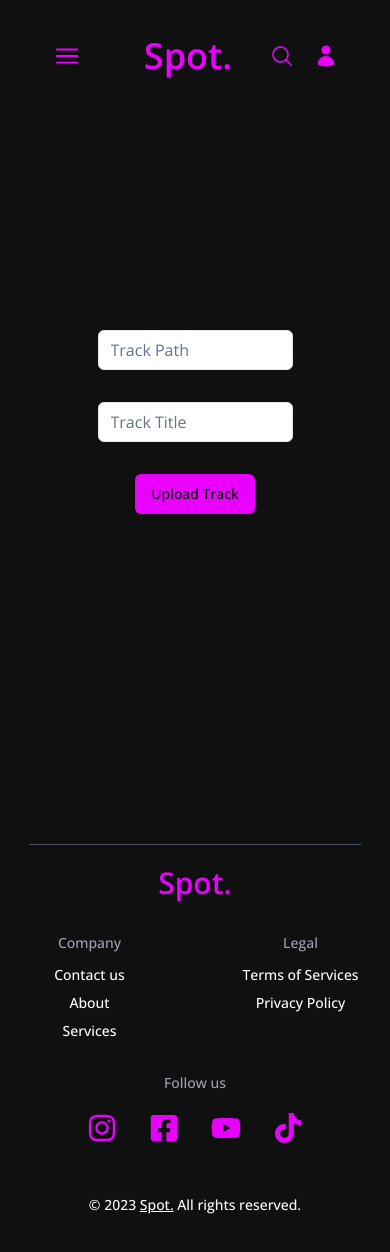
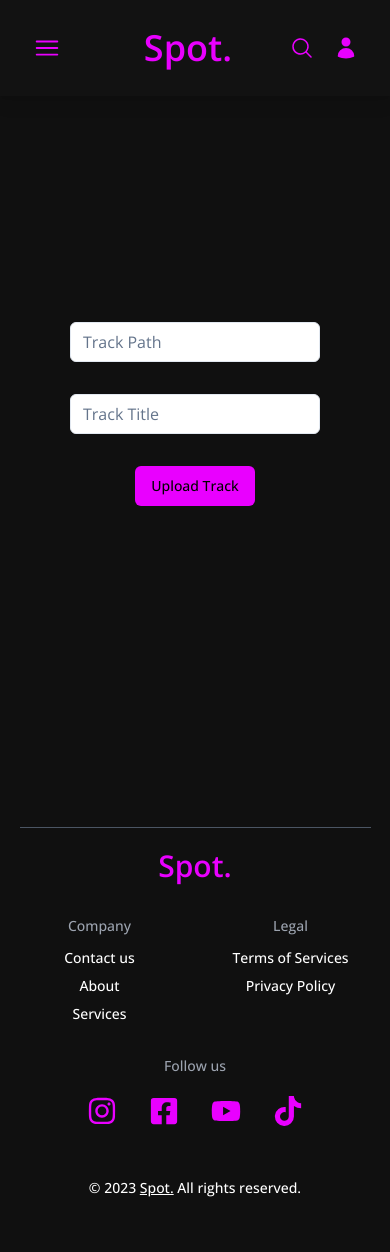
Before and after one commit to shaharyair/Spot-Frontend, a Next.js app: page /add-track in a window 390 px wide. Shown: the top 1252 px of the page. Built offline with nearby package versions, Linux system fonts and the light colour scheme.

Commit message:
fix: styling and responsive layout

```diff
--- a/app/add-track/page.js
+++ b/app/add-track/page.js
@@ -57,14 +57,14 @@ function Page() {
 
   return (
     <>
-      <div className='h-screen -mt-28 flex justify-center items-center'>
+      <div className='container h-[98vh] min-h-[650px] flex justify-center items-center p-2'>
         <form
-          className='flex flex-col justify-center items-center gap-8 text-center m-5'
+          className='flex flex-col justify-center items-center gap-8 text-center'
           onSubmit={handleUpload}
         >
           <Input
             // className='w-[50vw] max-w-[300px] min-w-[150px]'
-            className='w-[50vw] max-w-[300px] min-w-[150px] text-md lg:text-lg'
+            className='w-[50vw] max-w-[300px] min-w-[250px] text-md lg:text-lg'
             id='Track'
             // type='file'
             type='text'
@@ -74,7 +74,7 @@ function Page() {
             required
           />
           <Input
-            className='w-[50vw] max-w-[300px] min-w-[150px] text-md lg:text-lg'
+            className='w-[50vw] max-w-[300px] min-w-[250px] text-md lg:text-lg'
             type='text'
             value={songTitle}
             onChange={handleTitleChange}
--- a/app/delete-track/page.js
+++ b/app/delete-track/page.js
@@ -33,13 +33,13 @@ function Page() {
 
   return (
     <>
-      <div className='h-screen -mt-28 flex justify-center items-center'>
+      <div className='container h-[98vh] min-h-[650px] flex justify-center items-center p-2'>
         <form
-          className='flex flex-col justify-center items-center gap-8 text-center m-5'
+          className='flex flex-col justify-center items-center gap-8 text-center'
           onSubmit={handleDelete}
         >
           <Input
-            className='w-[50vw] max-w-[300px] min-w-[150px] text-md lg:text-lg'
+            className='w-[50vw] max-w-[300px] min-w-[250px] text-md lg:text-lg'
             type='text'
             value={songTitle}
             onChange={handleTitleChange}
--- a/app/page.js
+++ b/app/page.js
@@ -1,8 +1,8 @@
 function Page() {
   return (
     <>
-      <div className='h-screen -mt-28 flex justify-center items-center'>
-        <div className='flex justify-center items-center gap-8 text-center m-5'>
+      <div className='container h-[98vh] min-h-[650px] flex justify-center items-center p-2'>
+        <div className='flex justify-center items-center gap-8 text-center'>
           <p className='text-white text-xl md:text-4xl'>
             We bring the <span className='text-pinklogo'>Spot.</span> To your
             music.
--- a/app/search/page.js
+++ b/app/search/page.js
@@ -41,7 +41,7 @@ function Page() {
 
   return (
     <>
-      <div className='h-screen -mt-28 flex justify-center items-center'>
+      <div className='container h-[98vh] min-h-[650px] flex justify-center items-center p-2'>
         <div className='flex flex-col justify-center items-center'>
           <h2 className='text-3xl lg:text-4xl text-white'>
             <span className='text-pinklogo'>Spot</span> your tracks.
--- a/app/tracks/page.js
+++ b/app/tracks/page.js
@@ -48,8 +48,8 @@ function Page() {
 
   return (
     <>
-      <div className='h-screen -mt-28 flex justify-center items-center'>
-        <div className='flex flex-col justify-center items-center gap-8 text-center m-5'>
+      <div className='container h-[98vh] min-h-[650px] flex justify-center items-center p-2'>
+        <div className='flex flex-col justify-center items-center gap-8 text-center'>
           {error && <ErrorMessage message={error} />}
           {loading ? <LoadingBar /> : <SongList songs={songs} />}
         </div>
--- a/components/footer.jsx
+++ b/components/footer.jsx
@@ -9,8 +9,8 @@ import {
 function Footer() {
   return (
     <footer className='pb-10'>
-      <hr className='border-gray-600 w-[85vw] lg:w-[95vw] mx-auto mb-5 lg:mb-8' />
-      <div className='container max-w-6xl p-0'>
+      <hr className='border-gray-600 w-[90vw] lg:w-[95vw] mx-auto mb-5 lg:mb-8' />
+      <div className='container max-w-6xl px-5'>
         <nav className='grid grid-cols-2 grid-rows-auto justify-center items-start text-center text-white font-medium text-sm gap-8 lg:text-base lg:grid-cols-3'>
           <Link
             href='/'
@@ -25,24 +25,27 @@ function Footer() {
               <h1 className=' text-gray-400 mb-1'>Company</h1>
             </li>
             <li>
-              <Link href='/'>
-                <p className='hover:text-pinklogo transition-colors duration-200'>
-                  Contact us
-                </p>
+              <Link
+                href='/'
+                className='hover:text-pinklogo transition-colors duration-200'
+              >
+                Contact us
               </Link>
             </li>
             <li>
-              <Link href='/'>
-                <p className='hover:text-pinklogo transition-colors duration-200'>
-                  About
-                </p>
+              <Link
+                href='/'
+                className='hover:text-pinklogo transition-colors duration-200'
+              >
+                About
               </Link>
             </li>
             <li>
-              <Link href='/'>
-                <p className='hover:text-pinklogo transition-colors duration-200'>
-                  Services
-                </p>
+              <Link
+                href='/'
+                className='hover:text-pinklogo transition-colors duration-200'
+              >
+                Services
               </Link>
             </li>
           </ul>
@@ -51,17 +54,19 @@ function Footer() {
               <h1 className=' text-gray-400 mb-1'>Legal</h1>
             </li>
             <li>
-              <Link href='/'>
-                <p className='hover:text-pinklogo transition-colors duration-200'>
-                  Terms of Services
-                </p>
+              <Link
+                href='/'
+                className='hover:text-pinklogo transition-colors duration-200'
+              >
+                Terms of Services
               </Link>
             </li>
             <li>
-              <Link href='/'>
-                <p className='hover:text-pinklogo transition-colors duration-200'>
-                  Privacy Policy
-                </p>
+              <Link
+                href='/'
+                className='hover:text-pinklogo transition-colors duration-200'
+              >
+                Privacy Policy
               </Link>
             </li>
           </ul>
--- a/components/loadingbar.jsx
+++ b/components/loadingbar.jsx
@@ -5,7 +5,7 @@ function LoadingBar() {
     <BarLoader
       color='#E900FF'
       cssOverride={{
-        width: "30vw",
+        width: "50vw",
         maxWidth: "350px",
         minWidth: "250px",
       }}
--- a/components/navbar.jsx
+++ b/components/navbar.jsx
@@ -55,8 +55,11 @@ function Navbar() {
 
   return (
     <>
-      <div className='sticky flex h-28 w-full items-center justify-center'>
-        <div className='container mx-5 flex items-center justify-between'>
+      <div
+        className='fixed top-0 left-0 flex h-24 w-full items-center justify-center bg-navbarBlack/90
+       drop-shadow-lg backdrop-blur-sm'
+      >
+        <div className='container flex items-center justify-between'>
           <div
             onClick={toggleMobileNavbar}
             className='cursor-pointer lg:hidden text-3xl text-pinklogo'
@@ -72,7 +75,7 @@ function Navbar() {
               openMobileNavbar
                 ? "left-1/4 md:left-1/2"
                 : "-left-3/4 md:-left-1/2"
-            } top-28 h-screen w-3/4 md:w-1/2 -translate-x-1/3 md:-translate-x-full transition-mobilenavbar lg:transition-none duration-500 bg-navbarBlack px-10 pt-10 lg:static lg:order-2 lg:mr-auto lg:h-auto lg:w-auto lg:translate-x-0 lg:bg-transparent lg:p-0`}
+            } top-24 h-screen w-3/4 md:w-1/2 -translate-x-1/3 md:-translate-x-full transition-mobilenavbar lg:transition-none duration-500 bg-navbarBlack2  px-10 pt-10 lg:static lg:order-2 lg:mr-auto lg:h-auto lg:w-auto lg:translate-x-0 lg:bg-transparent lg:p-0`}
           >
             <nav className='mb-40 lg:m-0'>
               <ul className='flex flex-col items-start justify-center gap-3 text-left text-lg lg:text-xl text-pinklogo lg:flex-row lg:items-center lg:gap-4 lg:text-center'>
--- a/tailwind.config.js
+++ b/tailwind.config.js
@@ -19,7 +19,8 @@ module.exports = {
       colors: {
         pinklogo: "#E900FF",
         backgroundBlack: "#101010",
-        navbarBlack: "#151515",
+        navbarBlack: "#131313",
+        navbarBlack2: "#151515",
         border: "hsl(var(--border))",
         input: "hsl(var(--input))",
         ring: "hsl(var(--ring))",
```
